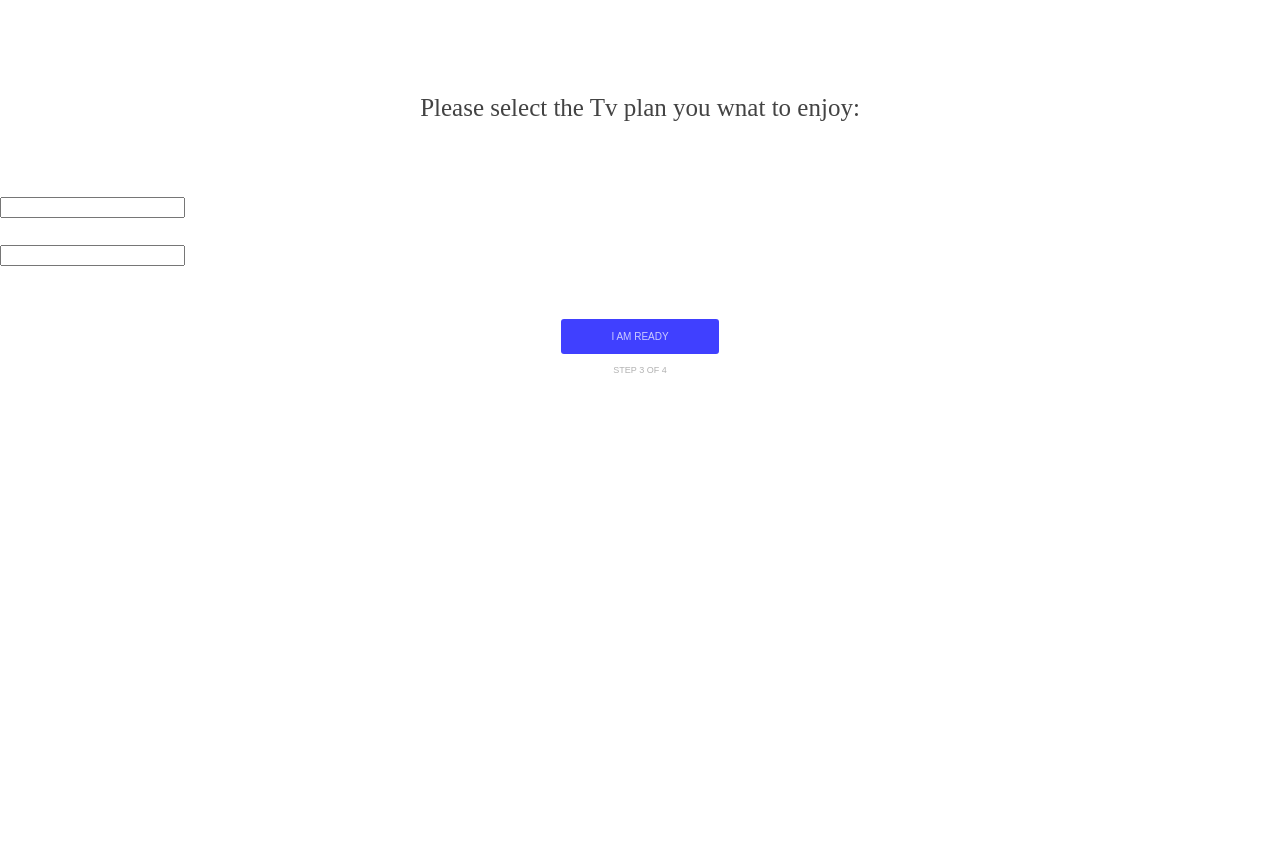
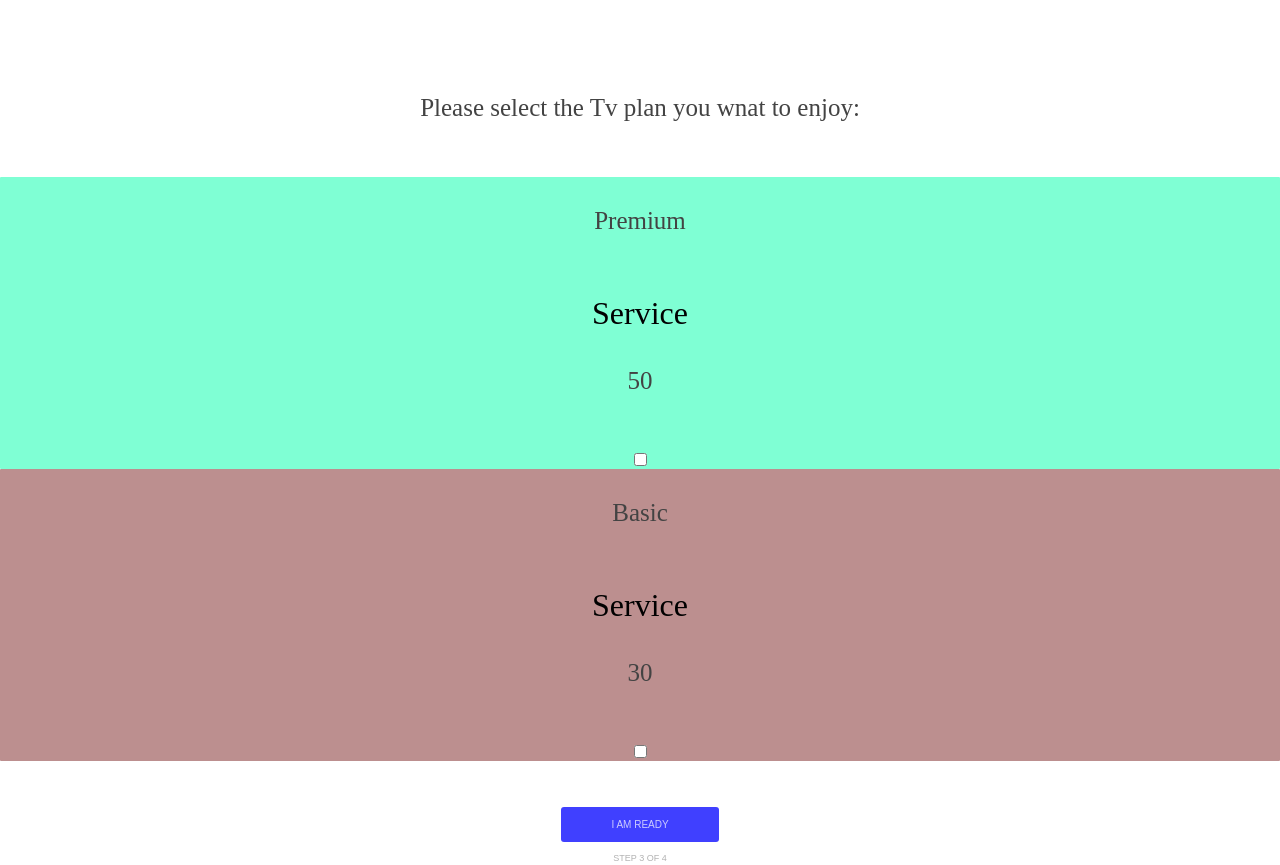
Before and after one commit to sktvera/back, a React (Create React App) app: page /TvPlan in a window 1280 px wide. Before the commit the page ends 800 px from the top, so only its background shows below. Built offline with nearby package versions, Linux system fonts and the light colour scheme.

Commit message:
checkout

```diff
--- a/src/screens/Address.js
+++ b/src/screens/Address.js
@@ -35,7 +35,7 @@ const Address = () => {
 
 
       <div>
-        <p>I can't find my Address</p>
+        <p className="sub_address"><a href="">I can't find my address</a></p>
       </div>
 
 
--- a/src/screens/TvPlan.js
+++ b/src/screens/TvPlan.js
@@ -6,12 +6,19 @@ const TvPlan = () => {
       <p>Please select the Tv plan you wnat to enjoy:</p>
       </div>
 
-      <div>
-      <input></input>
+
+      <div className="container1 cont">
+          <p>Premium</p>
+          <label>Service</label>
+          <p>50</p>
+        <input type="checkbox"></input>
         </div>
 
-        <div>
-        <input></input>
+        <div className="container2 cont" >
+          <p>Basic</p>
+          <label>Service</label>
+          <p>30</p>
+        <input type="checkbox"></input>
         </div>
 
 
--- a/src/styles/styles.css
+++ b/src/styles/styles.css
@@ -25,10 +25,16 @@ body {
   }
 
 .grilla div p {
-    text-align: center !important;
+    text-align: center ;
     font-size:25px;
     color: rgb(67, 67, 67);
     margin-bottom: 2em;
+  }
+
+.grilla div .sub_address{
+    font-size: 10px;
+    margin-top:0px ;
+    padding-top: 0px;
   }
 
  .boton {
@@ -88,6 +94,8 @@ body {
     display: flex;
     justify-content: center;
     position: relative;
+    margin-bottom:0px ;
+    padding-bottom: 0px;
   }
 
   .grilla .btns{
@@ -125,3 +133,24 @@ body {
     .APT{
 
   }
+
+    .grilla .container1{
+      display: flex;
+      justify-content:center;
+      background-color: aquamarine;
+      border-radius: 1px;
+    }
+
+    .grilla .container2{
+      display: flex;
+      justify-content:center;
+      background-color:rosybrown;
+      border-radius: 1px;
+    }
+
+    .grilla .cont{
+      display: grid;
+      grid-template-: 50% 50%;
+
+
+  }
```
